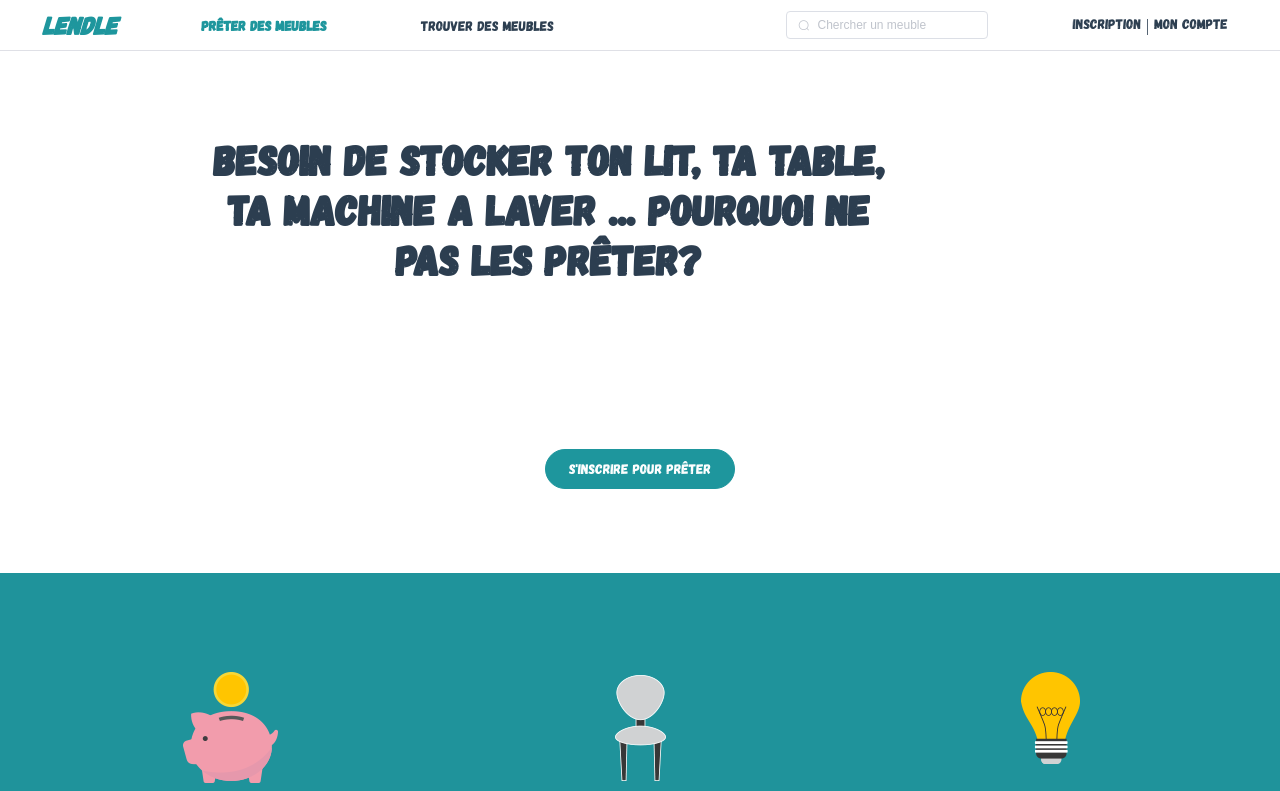
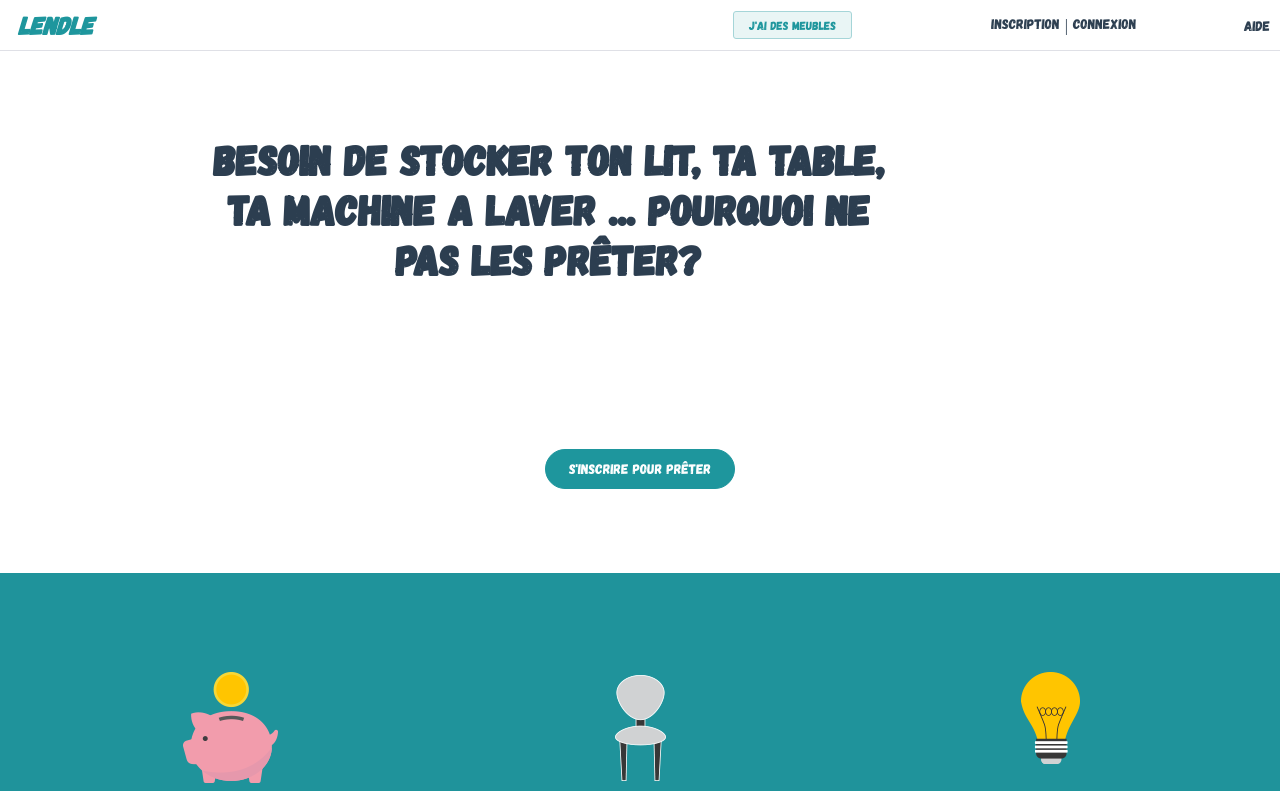
Before and after one commit to RueRivoli/Lendle, a Vue app in the folder client/: page / in a window 1280 px wide. Shown: the top 791 px of the page. Built offline with nearby package versions, Linux system fonts and the light colour scheme; what vue-authenticate, vue-cookie would draw is missing.

Commit message:
modif header for changing menu

```diff
--- a/client/src/AuthService.js
+++ b/client/src/AuthService.js
@@ -7,8 +7,10 @@ class AuthService {
 
     static insertUser(user) {
         const url_signup = url + '/signup';
+        console.log('insertUser');
         return new Promise(function(resolve, reject) {
             try {
+                console.log(user);
                 return axios.post(url_signup, user).then(function (response) {
                     console.log(response);
                     resolve(response.data);
@@ -37,14 +39,12 @@ class AuthService {
                 return axios.post(url_login, user).then(function (response) {
                     console.log(response);
                     if (response.data.success) {
-                        console.log('CREATION du cookie');
                         const token = response.data.token;
-                        console.log('token');
-                        console.log(token);
                         VueCookies.set('jwt' , token , "1h")
-                        resolve(response.data.success);
+                        resolve(token);
+                    } else {
+                        resolve(response);
                     }
-                    resolve(response);
                 }).catch(function (error) {
                     console.log(error);
                     reject(error);
@@ -57,6 +57,7 @@ class AuthService {
 
     static signUpGoogle() {
         const url_google = url + '/google';
+        console.log(url_google);
         return new Promise(function(resolve, reject) {
             try {
                 // let config = {
@@ -64,6 +65,7 @@ class AuthService {
                 //         "Access-Control-Allow-Origin": "*"
                 //     }
                 // }
+                console.log('AAABB');
                 return axios.get(url_google).then(function (response) {
                     console.log('RETOUR');
                     console.log(response);
--- a/client/src/UserService.js
+++ b/client/src/UserService.js
@@ -4,10 +4,10 @@ const url = 'http://localhost:5000/api/users';
 
 class UserService {
 
-    static getProfile() {
+    static getProfile(token) {
         let url_profile = url + '/profile'
-        console.log('ENV VARIABLES');
-        console.log(process.env);
+        console.log('LE TOKEN');
+        console.log(token);
         return new Promise(function(resolve, reject) {
             try {
                 // let config = {
--- /dev/null
+++ b/client/src/components/HelpComponent.vue
@@ -0,0 +1,60 @@
+<template>
+ <el-container style="height: 100vh;">
+     HELP
+    </el-container>
+</template>
+
+<script>
+
+
+export default {
+  name: 'HelpComponent',
+  components: { },
+  data() {
+    return {
+    }
+  },
+  async created() {
+  },
+  methods: {
+  }
+}
+</script>
+
+<!-- Add "scoped" attribute to limit CSS to this component only -->
+<style lang="scss">
+
+$color-primary: #1E969D;
+$color-success: #484538;
+$color-info: #cad49d;
+$color-warning: #d4eac8;
+$color-danger: #c0d8e0;
+
+.add_furnit_title{
+  color: #1E969D;
+  text-align: center;
+  font-style:oblique;
+  font-weight:bold;
+  font-size:22px;
+  font-family:Times New Roman, Times, serif;
+}
+
+.el-form-item__label{
+  padding: 0px !important;
+  line-height: 10px !important;
+}
+
+.el-header, .el-footer {
+  background-color: #B3C0D1;
+  color: #333;
+  text-align: center;
+  line-height: 60px;
+}
+
+
+.grid-content{
+  border-radius: 4px;
+  min-height: 50px;
+}
+
+</style>
--- a/client/src/components/LogInComponent.vue
+++ b/client/src/components/LogInComponent.vue
@@ -128,8 +128,10 @@ export default {
     //    this.$cookie.set('token', 'fzfzzffz', 1);
     //    VueCookies.set('jwt', '1897878378', "1h");
         let context = this;
-        AuthService.logUser(this.registration).then(function() {
-            context.$router.push({ name: 'ProfileComponent' });
+        AuthService.logUser(this.registration).then(function(token) {
+            console.log('TOKEN');
+            console.log(token);
+            context.$router.push({ name: 'ProfileComponent' , params: { token }});
         }).catch(function(err) {
             if (err.response && err.response.data.type === 0) {
                 let msg = "Il y a une erreur dans la création du compte";
--- a/client/src/components/NavComponent.vue
+++ b/client/src/components/NavComponent.vue
@@ -1,22 +1,23 @@
 <template>
     <nav style="border-bottom: 1px solid #dfe0e6">
         <ul role="menubar" class="" style="height: 50px;">
-            <li tabindex="0" v-bind:class="{ 'selected': displayLendle, 'MRIGHT': !displayTitles,'pointer': true, 'lendle': true }" @click="select(0)">LENDLE</li>
-            <li v-if="displayTitles" tabindex="0" v-bind:class="{ 'selected': displayLoanFurnit, 'pointer': true }" style="float:right;margin-right:5px;" @click="select(1)"> Prêter des meubles</li>
-            <li v-if="displayTitles" tabindex="0" v-bind:class="{ 'selected': displayFindFurnit, 'pointer': true }" style="float:right;margin-left:5px;" @click="select(2)">Trouver des meubles</li>
-            <div v-if="displayTitles" style="width:5%;"></div>
-            <div v-if="displayTitles">
-                <el-input
-                    placeholder="Chercher un meuble"
-                    prefix-icon="el-icon-search"
-                    size="mini"
-                    v-model="searchWord">
-                </el-input>
+            <li tabindex="0" class="mright" v-bind:class="{ 'selected': displayLendle, 'pointer': true, 'lendle': true }" @click="select(0)">LENDLE</li>
+            <!-- <li v-if="displayTitles" tabindex="0" v-bind:class="{ 'selected': displayLoanFurnit, 'pointer': true }" style="float:right;margin-right:5px;" @click="select(1)"> Prêter des meubles</li>
+            <li v-if="displayTitles" tabindex="0" v-bind:class="{ 'selected': displayFindFurnit, 'pointer': true }" style="float:right;margin-left:5px;" @click="select(2)">Trouver des meubles</li> -->
+            <div v-if="displayTitles" style="width:50%;"></div>
+            <div class="f-auto" v-if="displayTitles">
+                <el-button type="primary" size="mini" plain>J'ai des meubles</el-button>
             </div>
-            <div v-if="displayTitles" >
-                <li tabindex="0" class="pointer" style="float:right;margin-right: 10px;" v-if="displayTitles" >Mon compte</li>
+            <div class="f-auto" v-if="displayTitles">
+                <li tabindex="0" class="pointer" style="float:right;margin-right: 10px;" v-if="displayTitles" ><router-link to="/signup" tag="span">Connexion</router-link></li>
                 <span style="float:right;margin-right: 5px;" v-if="displayTitles" >|</span>
+                 <li tabindex="0" class="pointer" style="float:right;margin-right: 5px;" v-if="displayTitles" ><router-link to="/signup" tag="span">Inscription</router-link></li>
+            </div>
+             <!-- <div class="f-auto" v-if="displayTitles">
                 <li tabindex="0" class="pointer" style="float:right;margin-right: 5px;" v-if="displayTitles" ><router-link to="/signup" tag="span">Inscription</router-link></li>
+            </div> -->
+            <div class="f-auto" v-if="displayTitles" style="width:5%;">
+                <li tabindex="0" class="pointer" style="float:right;margin-right: 10px;"><router-link to="/help" tag="span">Aide</router-link></li>
             </div>
             <div class="f-auto" v-else style="width:5%;">
                 <li tabindex="0" class="pointer" style="float:right;margin-right: 10px;"><router-link to="/" tag="span">Retour</router-link></li>
@@ -60,14 +61,15 @@ export default {
 <style scoped>
 
 
-.MRIGHT{
-    margin-left: 48px;
+.mright{
+    margin-left: 18px;
 }
+
 ul {
   list-style-type: none;
   display: flex;
   flex-direction: row;
-  justify-content: space-between;
+  /* justify-content: space-between; */
   align-items:center;
   margin: 0;
   padding: 0;
--- a/client/src/components/ProfileComponent.vue
+++ b/client/src/components/ProfileComponent.vue
@@ -8,7 +8,7 @@
                                Profile
                             </div>
                         </el-col>
-                    </el-row>
+                    </el-row>{{ $route.params.token}}
                     <el-row>
                         <el-col :span="8" :offset="8">
                             <el-form-item label="" prop="email">
--- a/client/src/components/SignUpComponent.vue
+++ b/client/src/components/SignUpComponent.vue
@@ -3,7 +3,7 @@
         <nav-component :displayTitles="false" style="border-bottom: 1px solid #dfe0e6"></nav-component>
                     <el-row>
                         <el-col class="flex sp-around" :span="8" :offset="8">
-                            <a href="http://localhost:5000/api/auth/google">CLIQUE ICI</a>
+                            <!-- <a href="http://localhost:5000/api/auth/google">CLIQUE ICI</a> -->
                             <el-button value="submit" style="margin-top:5px;background-color:#6C7076;color:white;" size="mini" @click="signUpGoogle">Créer un compte avec Gmail</el-button>
                         </el-col>
                     </el-row>
@@ -137,7 +137,9 @@ export default {
                 context.$router.push({ name: 'LogIn', params: { checkMails: true }})
             }).catch(function(error){
                 let msg = "Pb";
-                if (error.response.data.err) {
+                console.log(error);
+                console.log(error.response);
+                if (error.response && error.response.data.err) {
                     msg = error.response.data.err;
                 }
                 context.$message({
--- a/client/src/router/routes.js
+++ b/client/src/router/routes.js
@@ -6,12 +6,14 @@ import HomeComponent from './../components/HomeComponent';
 import SignUpComponent from './../components/SignUpComponent';
 import LogInComponent from './../components/LogInComponent';
 import ProfileComponent from './../components/ProfileComponent';
+import HelpComponent from './../components/HelpComponent';
 import ReSendMailValidationComponent from './../components/ReSendMailValidationComponent';
 
 const routes = [
     { path: '/myfurnitures', name:'MyFurnit', component: MyFurnitComponent },
     { path: '/addfurnit', name:'Addafurnit', component: FurnitComponent },
     { path: '/signup', name:'SignUp', component: SignUpComponent },
+    { path: '/help', name:'Help', component: HelpComponent },
     { path: '/login', name:'LogIn', component: LogInComponent },
     { path: '/profile', name:'ProfileComponent', component: ProfileComponent },
     { path: '/validation', name:'ReSendMailValidationComponent', component: ReSendMailValidationComponent },
```
Also changed, not shown: 1 other file (tests, documents, lock files or other folders).
